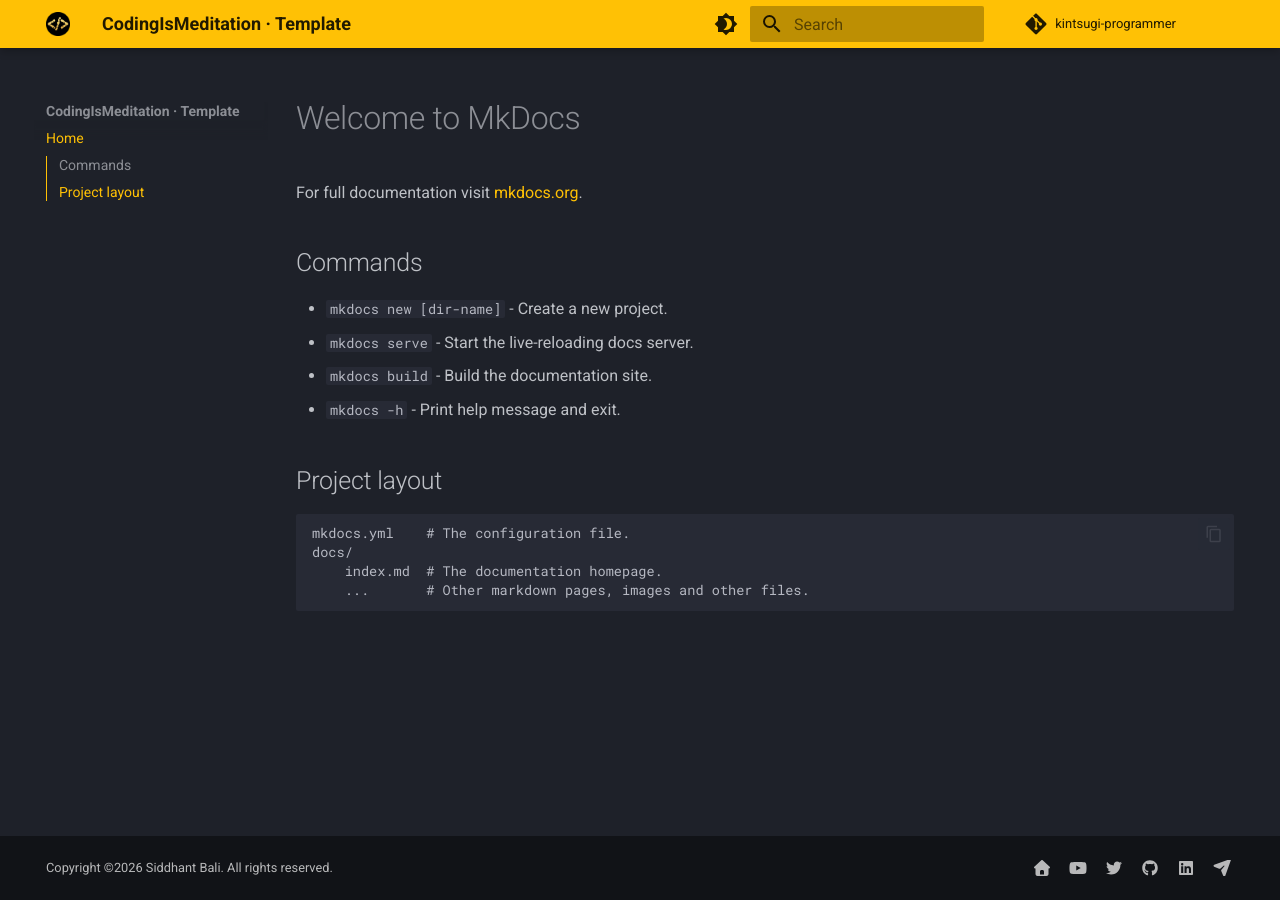
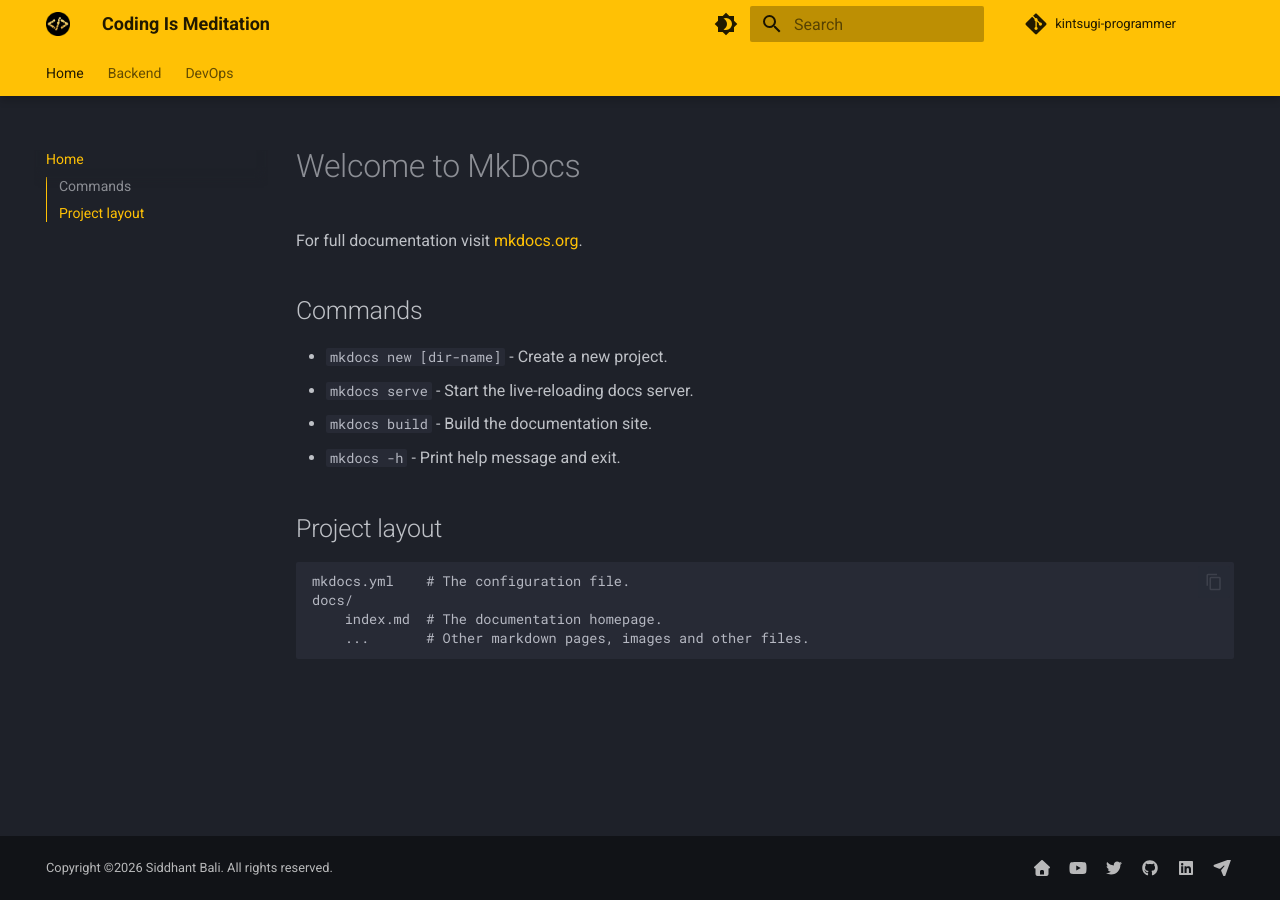
Before and after one commit to codingismeditation/template, an MkDocs documentation site: the page built from docs/index.md, in a window 1280 px wide. Built offline with MkDocs 1.6.1 and Material for MkDocs 9.7.7, drawn with Linux system fonts in a browser that asks for light colours.

Commit message:
feat: SEO

```diff
--- a/docs/index.md
+++ b/docs/index.md
@@ -1,3 +1,12 @@
+---
+title: Backend Engineering Roadmap
+description: Learn backend engineering from first principles with real-world system design.
+keywords:
+  - backend engineering
+  - system design
+  - databases
+---
+
 # Welcome to MkDocs
 
 For full documentation visit [mkdocs.org](https://www.mkdocs.org).
--- a/mkdocs.yml
+++ b/mkdocs.yml
@@ -1,11 +1,17 @@
-site_name: CodingIsMeditation · Template
-site_url: https://codingismeditation.github.io/template/
+site_name: Coding Is Meditation
+site_description: Deep, practical docs on backend, systems, and engineering mindset
+site_url: https://codingismeditation.github.io/template
 extra:
   parent_site:
     name: CodingIsMeditation
     url: https://codingismeditation.github.io/
 nav:
   - Home: index.md
+  - Backend:
+      - Roadmap: backend/roadmap.md
+      - Databases: backend/databases.md
+  - DevOps:
+      - Docker: devops/docker.md
 theme:
   name: material
   logo: assets/images/logo.png
@@ -35,8 +41,8 @@
     - navigation.instant.progress
     - navigation.instant.preview
     - navigation.tracking
-    # - navigation.tabs
-    # - navigation.tabs.sticky
+    - navigation.tabs
+    - navigation.tabs.sticky
     - navigation.sections
     - navigation.expand
     - navigation.path
@@ -72,6 +78,8 @@
 plugins:
   - search
   - offline
+  - social
+
 
   - git-revision-date-localized:
       enable_creation_date: true
```
